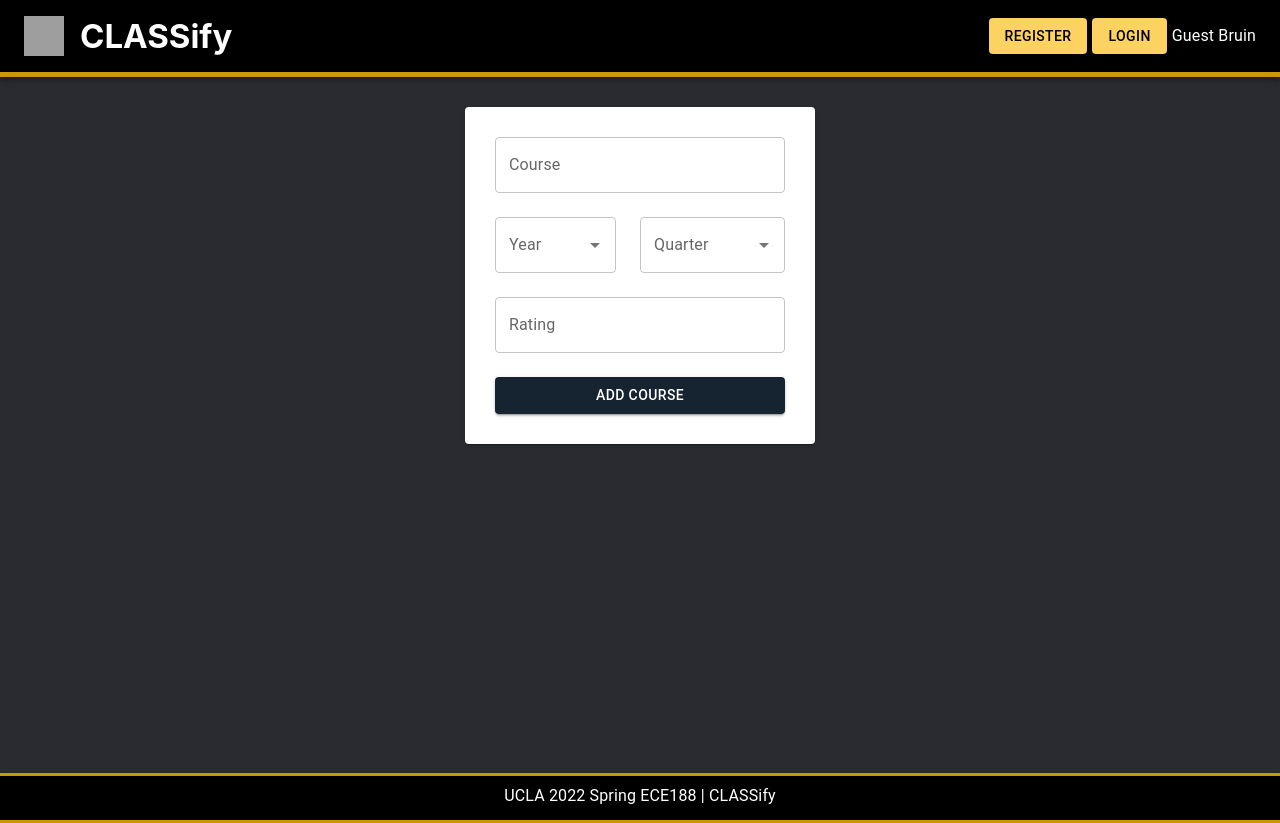
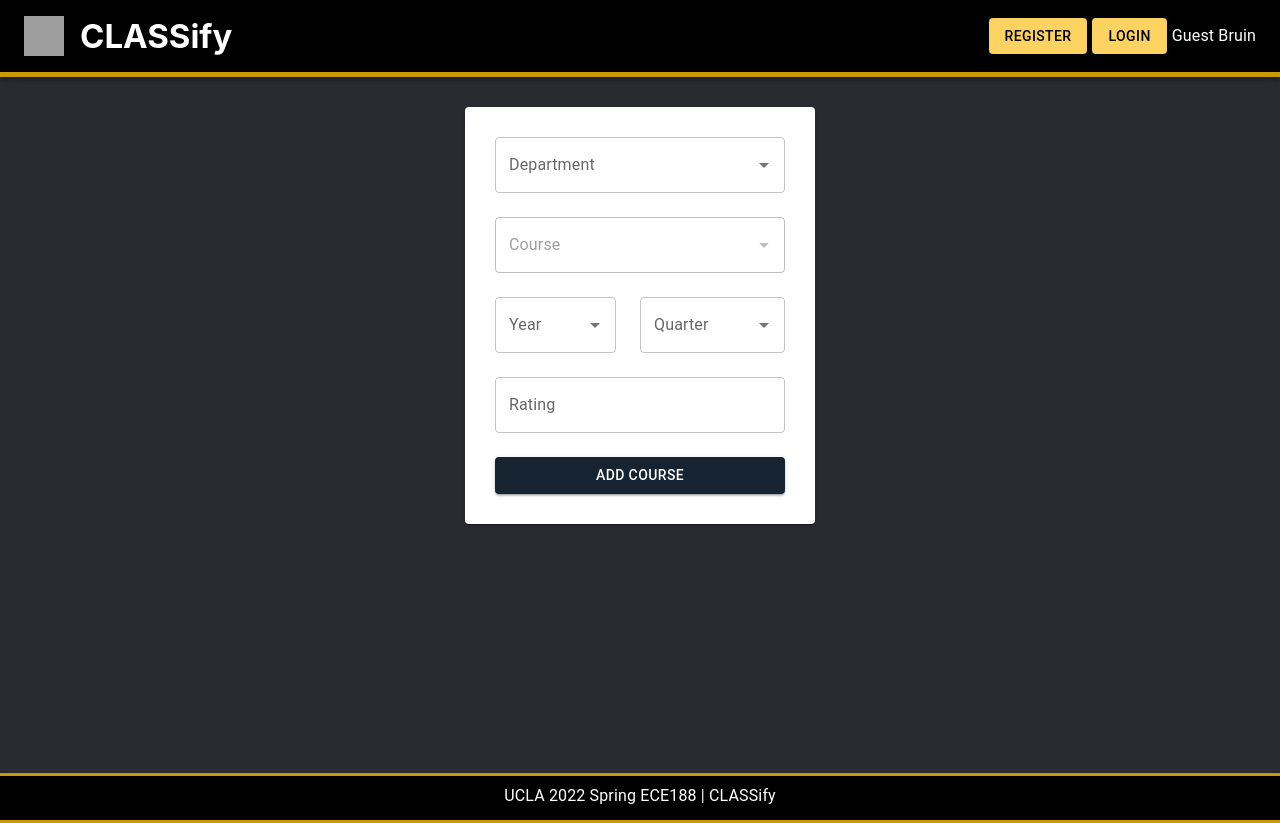
Before and after one commit to Hazel-Heejeong-Nam/classify, a Next.js app: page /log in a window 1280 px wide. Built offline with nearby package versions, Linux system fonts and the light colour scheme; grey boxes are pictures that could not be loaded.

Commit message:
Finish course rating system
- User required to choose department, then course options will be populated from the department chosen
- Move from react-hook-form to regular form

```diff
--- a/pages/log.js
+++ b/pages/log.js
@@ -1,42 +1,71 @@
 import Head from 'next/head'
 import Navbar from '../components/Navbar'
 import Footer from '../components/Footer'
-import { Button, Card, Container, Grid, Stack, Typography, Rating } from '@mui/material'
-import FormInput from '../components/FormInput'
-import { useForm } from 'react-hook-form'
-import { useContext, useEffect, useState, number } from 'react'
+import {
+  Button,
+  Card,
+  Container,
+  Grid,
+  Stack,
+  Typography,
+  Rating,
+  Autocomplete,
+  TextField,
+} from '@mui/material'
+import { useContext, useEffect, useState } from 'react'
 import { UserContext } from '../contexts/UserContext'
 import { createTheme, ThemeProvider } from '@mui/material/styles'
-import FormAutocomplete from '../components/FormAutocomplete'
 
 export default function Log() {
-  const { control, handleSubmit } = useForm()
   const { user } = useContext(UserContext)
-  const [courses, setCourses] = useState(null)
+  const [courses, setCourses] = useState('')
+  const [department, setDepartment] = useState('')
+  const [department_courses, setDepartment_courses] = useState('')
+  const [department_iv, setDepartment_iv] = useState('')
+  const [course, setCourse] = useState('')
+  const [course_iv, setCourse_iv] = useState('')
+  const [year, setYear] = useState('')
+  const [year_iv, setYear_iv] = useState('')
+  const [quarter, setQuarter] = useState('')
+  const [quarter_iv, setQuarter_iv] = useState('')
+  const [rating, setRating] = useState('')
   const ucla = createTheme({
     palette: {
       uclablue: {
         main: '#162330',
-        contrastText: '#ffffff'
+        contrastText: '#ffffff',
       },
       uclayellow: {
         main: '#c99906',
-        contrastText: '#1a64db'
+        contrastText: '#1a64db',
       },
-      cardcolor : {
-        main : '#b5bdc9'
-      }
+      cardcolor: {
+        main: '#b5bdc9',
       },
-  });
-  const possibleYears = ['2022','2021', '2020', '2019', '2018', '2017','2016','2015','2014']
+    },
+  })
+  const possibleYears = [
+    '2022',
+    '2021',
+    '2020',
+    '2019',
+    '2018',
+    '2017',
+    '2016',
+    '2015',
+    '2014',
+  ]
   const possibleQuarters = ['Fall', 'Winter', 'Spring']
+  const departments = [
+    'Aerospace Studies (AERO ST)',
+    'African American Studies (AF AMER)',
+  ]
 
   useEffect(() => {
     const user = JSON.parse(localStorage.getItem('user'))
     let username
     if (user) username = user['username']
     else return
-    console.log(username)
     async function getClasses() {
       const res = await fetch(
         `http://localhost:3000/api/userclasses?username=${username}`,
@@ -50,12 +79,33 @@ export default function Log() {
         .then((res) => res.json())
         .then((courses) => setCourses(courses))
     }
+    async function getDepClasses() {
+      const res = await fetch(
+        `http://localhost:3000/api/departmentclasses?dep=${department}`,
+        {
+          method: 'GET',
+          headers: {
+            'Content-Type': 'application/json',
+          },
+        }
+      )
+        .then((res) => res.json())
+        .then((courses) => setDepartment_courses(courses))
+    }
     getClasses()
-    console.log(courses)
+    if (department) getDepClasses()
   })
 
-  const addRating = (data) => {
-    data = { ...data, username: user.username }
+  const addRating = (e) => {
+    e.preventDefault()
+    if (course === '' || year === '' || quarter === '' || rating === '') return
+    const data = {
+      course: course,
+      year: year,
+      quarter: quarter,
+      rating: rating,
+      username: user.username,
+    }
     let res = fetch(`/api/userclasses`, {
       method: 'POST',
       body: JSON.stringify({
@@ -66,7 +116,7 @@ export default function Log() {
   }
 
   return (
-    <ThemeProvider theme = {ucla}>
+    <ThemeProvider theme={ucla}>
       <div>
         <Head>
           <title>Classify</title>
@@ -83,34 +133,86 @@ export default function Log() {
               justifyContent='center'
             >
               <Card sx={{ minWidth: '350px', padding: '30px', m: '30px' }}>
-                <form onSubmit={handleSubmit(addRating)}>
+                <form onSubmit={addRating}>
                   <Stack spacing={3}>
-                    <FormInput name='course' control={control} label='Course' />
+                    <Autocomplete
+                      value={department}
+                      onChange={(event, newValue) => {
+                        setDepartment(newValue)
+                      }}
+                      inputValue={department_iv}
+                      onInputChange={(event, newValue) => {
+                        setDepartment_iv(newValue)
+                      }}
+                      options={departments}
+                      renderInput={(params) => (
+                        <TextField {...params} label='Department' />
+                      )}
+                    />
+                    <Autocomplete
+                      disabled={!department || department === ''}
+                      value={course}
+                      onChange={(event, newValue) => {
+                        setCourse(newValue)
+                      }}
+                      inputValue={course_iv}
+                      onInputChange={(event, newValue) => {
+                        setCourse_iv(newValue)
+                      }}
+                      options={department_courses}
+                      renderInput={(params) => (
+                        <TextField {...params} label='Course' />
+                      )}
+                    />
                     <Grid
                       container
-                        direction="row"
-                        justifyContent="space-between"
-                        alignItems="center"
+                      direction='row'
+                      justifyContent='space-between'
+                      alignItems='center'
                     >
                       <Grid item xs={5}>
-                          <FormAutocomplete
-                            name='year'
-                            control={control}
-                            label='Year'
-                            options = {possibleYears}
+                        <Autocomplete
+                          value={year}
+                          onChange={(event, newValue) => {
+                            setYear(newValue)
+                          }}
+                          inputValue={year_iv}
+                          onInputChange={(event, newValue) => {
+                            setYear_iv(newValue)
+                          }}
+                          options={possibleYears}
+                          renderInput={(params) => (
+                            <TextField {...params} label='Year' />
+                          )}
                         />
                       </Grid>
                       <Grid item xs={6}>
-                          <FormAutocomplete
-                            name='quarter'
-                            control={control}
-                            label='Quarter'
+                        <Autocomplete
+                          value={quarter}
+                          onChange={(event, newValue) => {
+                            setQuarter(newValue)
+                          }}
+                          inputValue={quarter_iv}
+                          onInputChange={(event, newValue) => {
+                            setQuarter_iv(newValue)
+                          }}
                           options={possibleQuarters}
+                          renderInput={(params) => (
+                            <TextField {...params} label='Quarter' />
+                          )}
                         />
                       </Grid>
                     </Grid>
-                    <FormInput name='rating' control={control} label='Rating' />
-                    <Button variant='contained' type='submit' color = 'uclablue'>
+                    <TextField
+                      name='rating'
+                      value={rating}
+                      onChange={(e) => {
+                        e.preventDefault()
+                        setRating(e.target.value)
+                      }}
+                      label='Rating'
+                    />
+                    <Button variant='contained' type='submit' color='uclablue'>
                       ADD COURSE
                     </Button>
                   </Stack>
@@ -118,15 +220,14 @@ export default function Log() {
               </Card>
               {courses && (
                 <Card sx={{ minWidth: '350px', padding: '30px', m: '30px' }}>
-                  <form onSubmit={handleSubmit(addRating)}>
                   <Stack spacing={3}>
                     {courses.map((course) => (
-                        <Typography>
-                          {course['year']} : {course['quarter']}: {course['course']}: {course['rating']}
+                      <Typography key={course.course + course.rating}>
+                        {course['year']} : {course['quarter']}:{' '}
+                        {course['course']}: {course['rating']}
                       </Typography>
                     ))}
                   </Stack>
-                  </form>
                 </Card>
               )}
             </Grid>
```
Lines whose indentation alone changed are shown as unchanged.
